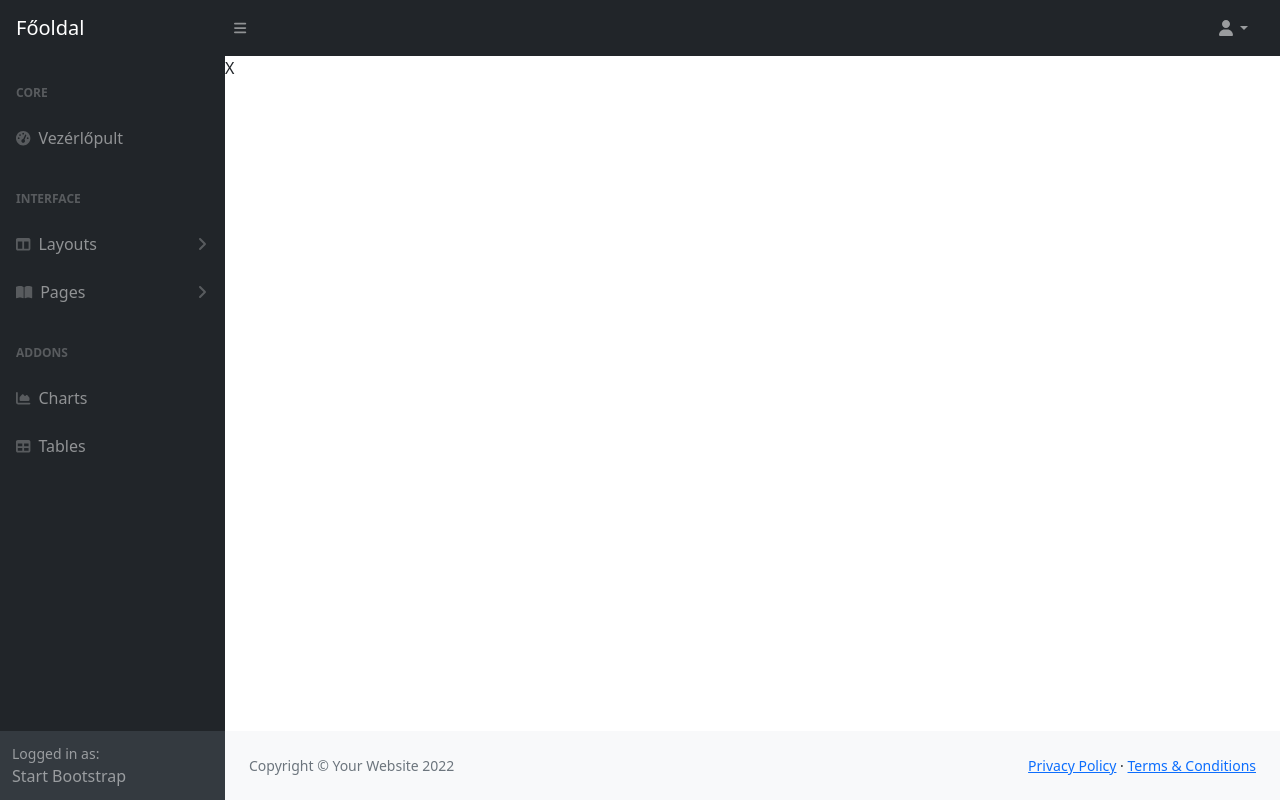
After one commit to threalb/jelenlet, a PHP site: template App/adminPage/View/dashboard.html.twig in a window 1280 px wide. The commit adds this page. Run offline with PHP 8.4, Linux system fonts and the light colour scheme; the template is opened without the code that fills it, so the values that code supplies are empty; some libraries are stand-ins or nearby versions.

```diff
--- /dev/null
+++ b/App/adminPage/View/dashboard.html.twig
@@ -0,0 +1,36 @@
+{% include 'header.html.twig' %}
+<body class="sb-nav-fixed">
+        <nav class="sb-topnav navbar navbar-expand navbar-dark bg-dark">
+            <!-- Navbar Brand-->
+            <a class="navbar-brand ps-3" href="/">Főoldal</a>
+            <!-- Sidebar Toggle-->
+            <button class="btn btn-link btn-sm order-1 order-lg-0 me-4 me-lg-0" id="sidebarToggle" href="#!"><i class="fas fa-bars"></i></button>
+            <!-- Navbar Search-->
+            <div class="d-none d-md-inline-block form-inline ms-auto me-0 me-md-3 my-2 my-md-0 text-white">
+
+                {#                <div class="input-group">#}
+{#                    <input class="form-control" type="text" placeholder="Search for..." aria-label="Search for..." aria-describedby="btnNavbarSearch" />#}
+{#                    <button class="btn btn-primary" id="btnNavbarSearch" type="button"><i class="fas fa-search"></i></button>#}
+{#                </div>#}
+            </div>
+            <!-- Navbar-->
+            <ul class="navbar-nav ms-auto ms-md-0 me-3 me-lg-4">
+                <li class="nav-item dropdown">
+                    <a class="nav-link dropdown-toggle" id="navbarDropdown" href="#" role="button" data-bs-toggle="dropdown" aria-expanded="false"><i class="fas fa-user fa-fw"></i></a>
+                    <ul class="dropdown-menu dropdown-menu-end" aria-labelledby="navbarDropdown">
+                        <li><a class="dropdown-item" href="#!">Settings</a></li>
+                        <li><a class="dropdown-item" href="#!">Activity Log</a></li>
+                        <li><hr class="dropdown-divider" /></li>
+                        <li><a class="dropdown-item" href="#!">Logout</a></li>
+                    </ul>
+                </li>
+            </ul>
+        </nav>
+        <div id="layoutSidenav">
+            {% include 'side_nav.html.twig' %}
+            <div id="layoutSidenav_content">
+                <main>
+                    X
+                </main>
+
+        {% include 'footer.html.twig' %}
--- /dev/null
+++ b/App/adminPage/View/footer.html.twig
@@ -0,0 +1,23 @@
+<footer class="py-4 bg-light mt-auto">
+    <div class="container-fluid px-4">
+        <div class="d-flex align-items-center justify-content-between small">
+            <div class="text-muted">Copyright &copy; Your Website 2022</div>
+            <div>
+                <a href="#">Privacy Policy</a>
+                &middot;
+                <a href="#">Terms &amp; Conditions</a>
+            </div>
+        </div>
+    </div>
+</footer>
+</div>
+</div>
+<script src="https://cdn.jsdelivr.net/npm/bootstrap@5.1.3/dist/js/bootstrap.bundle.min.js" crossorigin="anonymous"></script>
+<script src="../../../admin/js/scripts.js"></script>
+<script src="https://cdnjs.cloudflare.com/ajax/libs/Chart.js/2.8.0/Chart.min.js" crossorigin="anonymous"></script>
+<script src="../../../admin/assets/demo/chart-area-demo.js"></script>
+<script src="../../../admin/assets/demo/chart-bar-demo.js"></script>
+<script src="https://cdn.jsdelivr.net/npm/simple-datatables@latest" crossorigin="anonymous"></script>
+<script src="../../../admin/js/datatables-simple-demo.js"></script>
+</body>
+</html>
--- /dev/null
+++ b/App/adminPage/View/header.html.twig
@@ -0,0 +1,13 @@
+<!DOCTYPE html>
+<html lang="en">
+<head>
+    <meta charset="utf-8" />
+    <meta http-equiv="X-UA-Compatible" content="IE=edge" />
+    <meta name="viewport" content="width=device-width, initial-scale=1, shrink-to-fit=no" />
+    <meta name="description" content="" />
+    <meta name="author" content="" />
+    <title>Dashboard - SB Admin</title>
+    <link href="https://cdn.jsdelivr.net/npm/simple-datatables@latest/dist/style.css" rel="stylesheet" />
+    <link href="../../../admin/css/styles.css" rel="stylesheet" />
+    <script src="https://use.fontawesome.com/releases/v6.1.0/js/all.js" crossorigin="anonymous"></script>
+</head>
--- /dev/null
+++ b/App/adminPage/View/side_nav.html.twig
@@ -0,0 +1,69 @@
+<div id="layoutSidenav_nav">
+    <nav class="sb-sidenav accordion sb-sidenav-dark" id="sidenavAccordion">
+        <div class="sb-sidenav-menu">
+            <div class="nav">
+                <div class="sb-sidenav-menu-heading">Core</div>
+                <a class="nav-link" href="/dashboard">
+                    <div class="sb-nav-link-icon"><i class="fas fa-tachometer-alt"></i></div>
+                    Vezérlőpult
+                </a>
+                <div class="sb-sidenav-menu-heading">Interface</div>
+                <a class="nav-link collapsed" href="#" data-bs-toggle="collapse" data-bs-target="#collapseLayouts" aria-expanded="false" aria-controls="collapseLayouts">
+                    <div class="sb-nav-link-icon"><i class="fas fa-columns"></i></div>
+                    Layouts
+                    <div class="sb-sidenav-collapse-arrow"><i class="fas fa-angle-down"></i></div>
+                </a>
+                <div class="collapse" id="collapseLayouts" aria-labelledby="headingOne" data-bs-parent="#sidenavAccordion">
+                    <nav class="sb-sidenav-menu-nested nav">
+                        <a class="nav-link" href="layout-static.html">Static Navigation</a>
+                        <a class="nav-link" href="layout-sidenav-light.html">Light Sidenav</a>
+                    </nav>
+                </div>
+                <a class="nav-link collapsed" href="#" data-bs-toggle="collapse" data-bs-target="#collapsePages" aria-expanded="false" aria-controls="collapsePages">
+                    <div class="sb-nav-link-icon"><i class="fas fa-book-open"></i></div>
+                    Pages
+                    <div class="sb-sidenav-collapse-arrow"><i class="fas fa-angle-down"></i></div>
+                </a>
+                <div class="collapse" id="collapsePages" aria-labelledby="headingTwo" data-bs-parent="#sidenavAccordion">
+                    <nav class="sb-sidenav-menu-nested nav accordion" id="sidenavAccordionPages">
+                        <a class="nav-link collapsed" href="#" data-bs-toggle="collapse" data-bs-target="#pagesCollapseAuth" aria-expanded="false" aria-controls="pagesCollapseAuth">
+                            Authentication
+                            <div class="sb-sidenav-collapse-arrow"><i class="fas fa-angle-down"></i></div>
+                        </a>
+                        <div class="collapse" id="pagesCollapseAuth" aria-labelledby="headingOne" data-bs-parent="#sidenavAccordionPages">
+                            <nav class="sb-sidenav-menu-nested nav">
+                                <a class="nav-link" href="login.html">Login</a>
+                                <a class="nav-link" href="register.html">Register</a>
+                                <a class="nav-link" href="password.html">Forgot Password</a>
+                            </nav>
+                        </div>
+                        <a class="nav-link collapsed" href="#" data-bs-toggle="collapse" data-bs-target="#pagesCollapseError" aria-expanded="false" aria-controls="pagesCollapseError">
+                            Error
+                            <div class="sb-sidenav-collapse-arrow"><i class="fas fa-angle-down"></i></div>
+                        </a>
+                        <div class="collapse" id="pagesCollapseError" aria-labelledby="headingOne" data-bs-parent="#sidenavAccordionPages">
+                            <nav class="sb-sidenav-menu-nested nav">
+                                <a class="nav-link" href="401.html">401 Page</a>
+                                <a class="nav-link" href="404.html">404 Page</a>
+                                <a class="nav-link" href="500.html">500 Page</a>
+                            </nav>
+                        </div>
+                    </nav>
+                </div>
+                <div class="sb-sidenav-menu-heading">Addons</div>
+                <a class="nav-link" href="charts.html">
+                    <div class="sb-nav-link-icon"><i class="fas fa-chart-area"></i></div>
+                    Charts
+                </a>
+                <a class="nav-link" href="tables.html">
+                    <div class="sb-nav-link-icon"><i class="fas fa-table"></i></div>
+                    Tables
+                </a>
+            </div>
+        </div>
+        <div class="sb-sidenav-footer">
+            <div class="small">Logged in as:</div>
+            Start Bootstrap
+        </div>
+    </nav>
+</div>
--- a/App/publicPage/View/home.html.twig
+++ b/App/publicPage/View/home.html.twig
@@ -1 +1,3 @@
-Ez itt a home page!
+Ez itt a home page!<br>
+<a href="/dashboard">irány az admin  oldal</a>
+<a href="/login">Bejelentkezés</a>
```
Also changed, not shown: App/Lib/Database.php (added, +16 -0 lines), App/adminPage/Controller/DashboardController.php (added, +21 -0 lines), App/adminPage/Controller/LoginController.php (added, +33 -0 lines), App/adminPage/Model/LoginDao.php (added, +7 -0 lines), App/adminPage/View/login/login.html.twig (added, +38 -0 lines), _install/install_SQL.sql (added, +58 -0 lines), index.php (+25 -0 lines), 1 other file.
